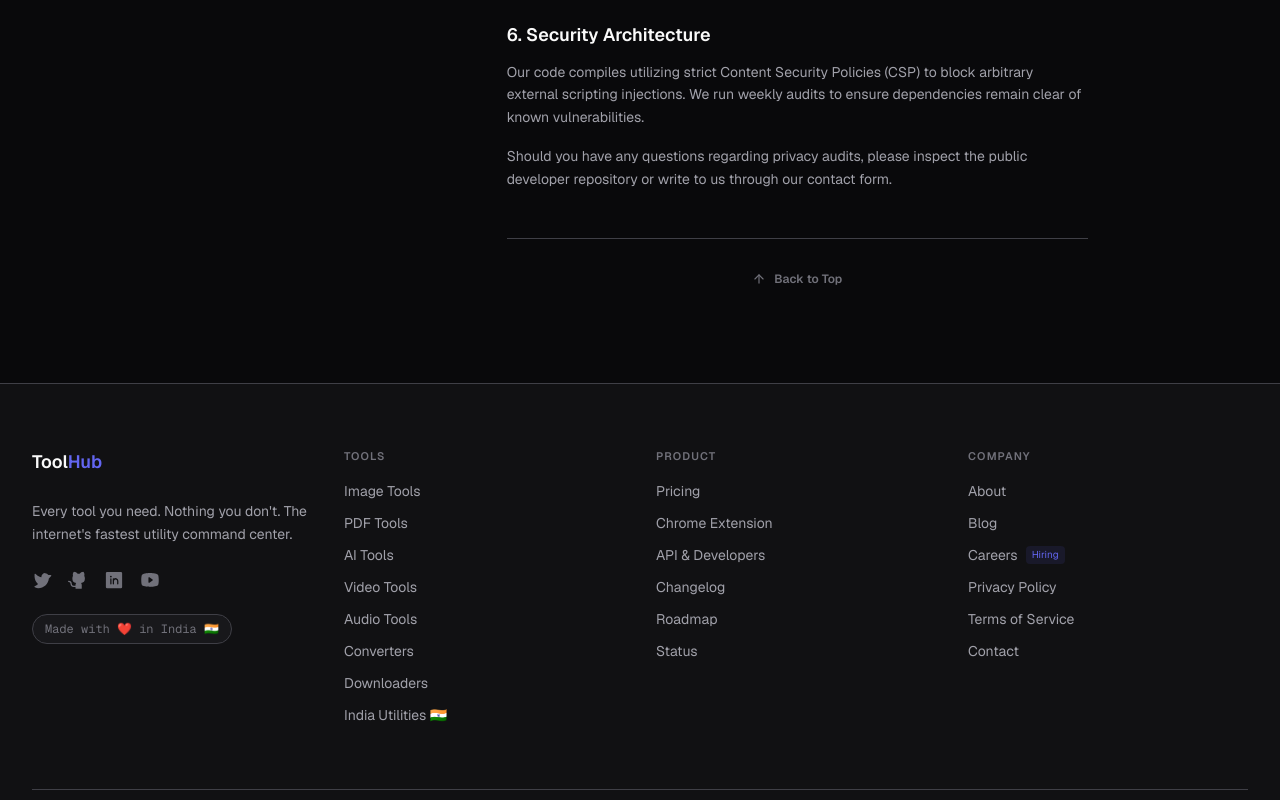
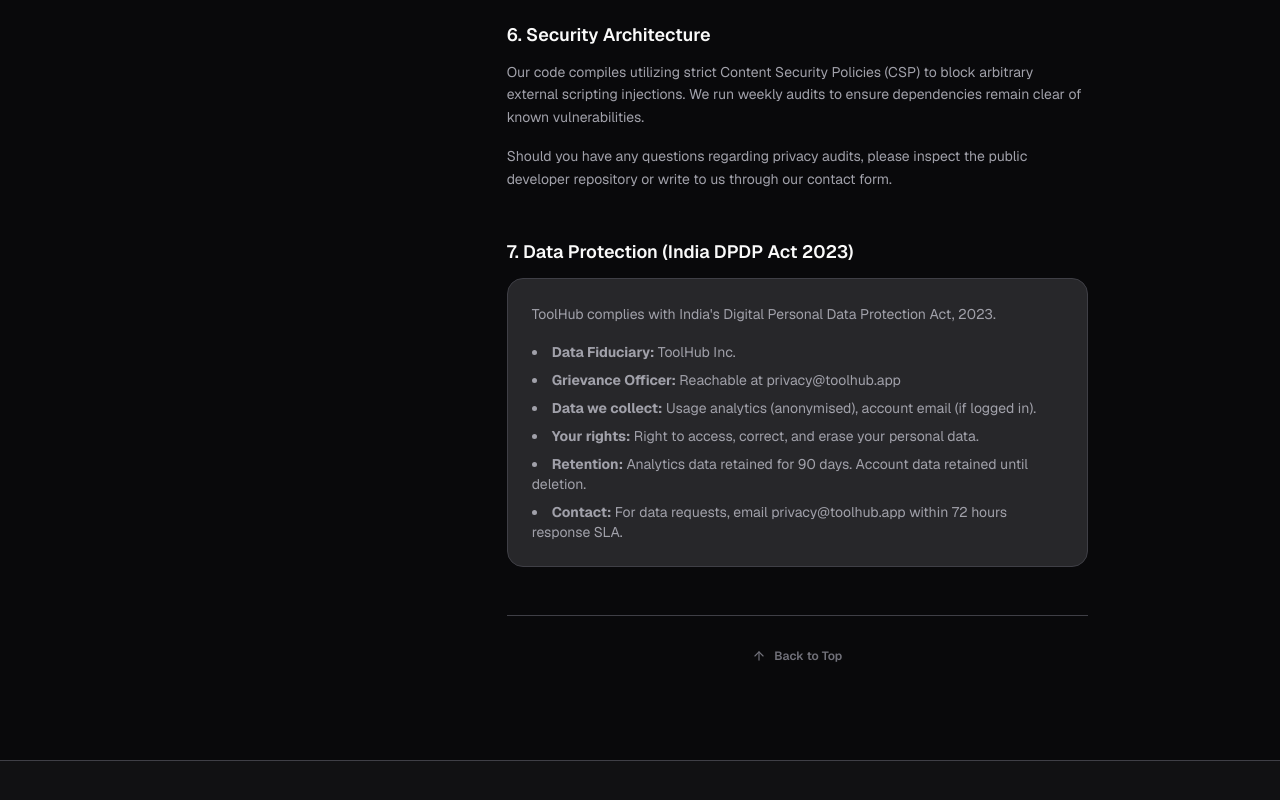
Before and after one commit to kvRathore-star/Tool-Hub, a Next.js app: page /privacy in a window 1280 px wide. Shown: the part 1994-2794 px from the top of the page. Built offline with nearby package versions, Linux system fonts and the light colour scheme.

Commit message:
fix: resolve SEO and legal liabilities (titles, descriptions, DPDP, fraud warning, social links)

```diff
--- a/src/app/[category]/[tool]/page.tsx
+++ b/src/app/[category]/[tool]/page.tsx
@@ -19,14 +19,15 @@
   if (!toolMetadata) return { title: 'Not Found' };
 
   return {
-    title: `${toolMetadata.name} - Free Online Tool | ToolHub`,
+    title: `${toolMetadata.name} — Free Online Tool`,
     description: `Use the free online ${toolMetadata.name} tool. ${toolMetadata.description}. 100% secure, fast, and processed entirely on your device.`,
     keywords: `${toolMetadata.name.toLowerCase()}, free online ${toolMetadata.name.toLowerCase()}, ${toolMetadata.category.toLowerCase()} tool`,
     openGraph: {
       title: `${toolMetadata.name} - Free Online Tool`,
       description: toolMetadata.description,
       type: 'website',
-    }
+    },
+    robots: params.tool === 'credit-card-generator' ? { index: false, follow: false } : undefined,
   };
 }
 
--- a/src/app/privacy/page.tsx
+++ b/src/app/privacy/page.tsx
@@ -16,7 +16,8 @@
   { id: "data-collection", title: "3. Information We Collect" },
   { id: "cookies", title: "4. Cookies and Session Memory" },
   { id: "third-party", title: "5. Third-Party Integrations" },
-  { id: "security", title: "6. Security Architecture" }
+  { id: "security", title: "6. Security Architecture" },
+  { id: "dpdp", title: "7. Data Protection (India DPDP Act)" }
 ];
 
 export default function PrivacyPolicyPage() {
@@ -175,8 +176,23 @@
               </p>
             </section>
 
+            <section id="dpdp" className="scroll-mt-32">
+              <h3 className="text-lg font-semibold text-[var(--text-primary)] mb-3">7. Data Protection (India DPDP Act 2023)</h3>
+              <div className="bg-[var(--bg-surface)] p-6 rounded-xl border border-[var(--border-subtle)] space-y-4">
+                <p>ToolHub complies with India's Digital Personal Data Protection Act, 2023.</p>
+                <ul className="list-disc list-inside space-y-2 text-sm">
+                  <li><strong>Data Fiduciary:</strong> ToolHub Inc.</li>
+                  <li><strong>Grievance Officer:</strong> Reachable at privacy@toolhub.app</li>
+                  <li><strong>Data we collect:</strong> Usage analytics (anonymised), account email (if logged in).</li>
+                  <li><strong>Your rights:</strong> Right to access, correct, and erase your personal data.</li>
+                  <li><strong>Retention:</strong> Analytics data retained for 90 days. Account data retained until deletion.</li>
+                  <li><strong>Contact:</strong> For data requests, email privacy@toolhub.app within 72 hours response SLA.</li>
+                </ul>
+              </div>
+            </section>
+
             {/* Scroll back to top button */}
-            <div className="flex justify-center border-t border-[var(--border-subtle)] pt-8">
+            <div className="flex justify-center border-t border-[var(--border-subtle)] pt-8 mt-12">
               <button
                 onClick={() => window.scrollTo({ top: 0, behavior: "smooth" })}
                 className="flex items-center gap-2 text-xs font-semibold text-[var(--text-muted)] hover:text-white transition-colors"
--- a/src/components/Footer.tsx
+++ b/src/components/Footer.tsx
@@ -30,12 +30,14 @@
             <p className="text-sm leading-relaxed mb-6">
               Every tool you need. Nothing you don't. The internet's fastest utility command center.
             </p>
+            {/* TODO: Add back when social profiles exist
             <div className="flex items-center gap-4 mb-6">
-              <Link href="https://twitter.com" className="text-[var(--text-muted)] hover:text-[var(--text-primary)] transition-colors"><TwitterLogo weight="fill" className="w-5 h-5" /></Link>
-              <Link href="https://github.com" className="text-[var(--text-muted)] hover:text-[var(--text-primary)] transition-colors"><GithubLogo weight="fill" className="w-5 h-5" /></Link>
-              <Link href="https://linkedin.com" className="text-[var(--text-muted)] hover:text-[var(--text-primary)] transition-colors"><LinkedinLogo weight="fill" className="w-5 h-5" /></Link>
-              <Link href="https://youtube.com" className="text-[var(--text-muted)] hover:text-[var(--text-primary)] transition-colors"><YoutubeLogo weight="fill" className="w-5 h-5" /></Link>
+              <Link href="https://twitter.com/toolhub_app" className="text-[var(--text-muted)] hover:text-[var(--text-primary)] transition-colors"><TwitterLogo weight="fill" className="w-5 h-5" /></Link>
+              <Link href="https://github.com/toolhub-app" className="text-[var(--text-muted)] hover:text-[var(--text-primary)] transition-colors"><GithubLogo weight="fill" className="w-5 h-5" /></Link>
+              <Link href="https://linkedin.com/company/toolhub" className="text-[var(--text-muted)] hover:text-[var(--text-primary)] transition-colors"><LinkedinLogo weight="fill" className="w-5 h-5" /></Link>
+              <Link href="https://youtube.com/@toolhub" className="text-[var(--text-muted)] hover:text-[var(--text-primary)] transition-colors"><YoutubeLogo weight="fill" className="w-5 h-5" /></Link>
             </div>
+            */}
             <div className="text-xs font-mono text-[var(--text-muted)] bg-[var(--bg-overlay)] px-3 py-1.5 rounded-full border border-[var(--border-subtle)]">
               Made with ❤️ in India 🇮🇳
             </div>
--- a/src/components/HomeClient.tsx
+++ b/src/components/HomeClient.tsx
@@ -40,7 +40,16 @@
 
   // Sample tools for grid
   const popularTools = useMemo(() => {
-    return toolsRegistry.slice(0, 6);
+    const featuredSlugs = ['pdf-compressor', 'image-compressor', 'ai-background-generator', 'qr-code-generator', 'gst-calculator', 'word-counter'];
+    const tools = featuredSlugs.map(slug => toolsRegistry.find(t => t.slug === slug)).filter(Boolean) as typeof toolsRegistry;
+
+    // Fallback to top 6 if some are missing
+    if (tools.length < 6) {
+      const remaining = 6 - tools.length;
+      const additional = toolsRegistry.filter(t => !featuredSlugs.includes(t.slug)).slice(0, remaining);
+      return [...tools, ...additional];
+    }
+    return tools;
   }, []);
 
   return (
--- a/src/components/tools/ToolsDirectoryClient.tsx
+++ b/src/components/tools/ToolsDirectoryClient.tsx
@@ -6,6 +6,12 @@
 import { toolsRegistry } from "@/registry/tools";
 import { Search, ChevronRight, Image as ImageIcon, FileText, Type, Mic, Video, Cpu, ArrowLeftRight } from "lucide-react";
 import { Button } from "@/components/ui/button";
+
+const CATEGORY_DISPLAY_NAMES: Record<string, string> = {
+  'indian-utilities': 'India 🇮🇳',
+  'e-commerce': 'E-Commerce',
+  'ai': 'AI Tools',
+};
 
 export function ToolsDirectoryClient() {
   const searchParams = useSearchParams();
@@ -68,7 +74,9 @@
             <h3 className="text-[11px] font-semibold text-[var(--text-muted)] uppercase tracking-wider mb-2 px-3">
               Categories
             </h3>
-            {categories.map(category => (
+            {categories.map(category => {
+              const displayName = CATEGORY_DISPLAY_NAMES[category.toLowerCase()] || category;
+              return (
                 <button
                   key={category}
                   onClick={() => setActiveCategory(category)}
@@ -78,9 +86,10 @@
                       : "border-transparent text-[var(--text-secondary)] hover:text-[var(--text-primary)] hover:bg-[var(--bg-overlay)]"
                   }`}
                 >
-                {category}
+                  {displayName}
                 </button>
-            ))}
+              );
+            })}
           </div>
         </aside>
 
--- a/src/components/tools/modules/CreditCardGenerator.tsx
+++ b/src/components/tools/modules/CreditCardGenerator.tsx
@@ -143,8 +143,17 @@
   };
 
   return (
-    <div className="max-w-6xl mx-auto space-y-6 animate-in fade-in duration-500">
-      <div className="bg-zinc-50 dark:bg-zinc-900/50 p-5 border border-zinc-200 dark:border-white/5 rounded-2xl">
+    <div className="max-w-4xl mx-auto space-y-8 animate-in fade-in duration-500">
+      <div className="bg-amber-50 dark:bg-amber-900/20 border-l-4 border-amber-500 p-4 rounded-r-xl">
+        <div className="flex items-start gap-3">
+          <ShieldCheck className="w-5 h-5 text-amber-600 dark:text-amber-500 shrink-0 mt-0.5" />
+          <p className="text-sm text-amber-800 dark:text-amber-200">
+            <strong>⚠️ For developer testing only.</strong> These are mathematically valid (Luhn algorithm) but not real card numbers. Using these for any real transaction is fraud.
+          </p>
+        </div>
+      </div>
+
+      <div className="bg-white dark:bg-zinc-900 border border-zinc-200 dark:border-white/10 p-8 rounded-2xl shadow-xl space-y-8">
         <h2 className="text-xl font-bold text-zinc-955 dark:text-white flex items-center gap-2">
           <CreditCard className="w-5 h-5 text-indigo-500" />
           Luhn Card Generator & Validator
--- a/src/registry/tools.ts
+++ b/src/registry/tools.ts
@@ -228,11 +228,11 @@
     dependencies: "Vanilla JS"
   },
   {
-    id: "3",
+    id: "yt-dl-1",
     name: "YouTube Downloader",
+    description: "Download YouTube videos as MP4 or extract audio as MP3. Paste URL and save instantly.",
+    category: "Downloader Tools",
     slug: "youtube-downloader",
-    category: "Downloader",
-    description: "High traffic video/audio extraction",
     dependencies: "yt-dlp"
   },
   {
@@ -348,11 +348,11 @@
     dependencies: "FFmpeg"
   },
   {
-    id: "18",
+    id: "pdf-comp-1",
     name: "PDF Compressor",
+    description: "Reduce PDF file size by up to 90% — free, instant, entirely in your browser. No upload, no signup.",
+    category: "PDF Tools",
     slug: "pdf-compressor",
-    category: "PDF",
-    description: "High-traffic revenue driver",
     dependencies: "Ghostscript / PDF-lib"
   },
   {
```
Lines whose indentation alone changed are shown as unchanged.
